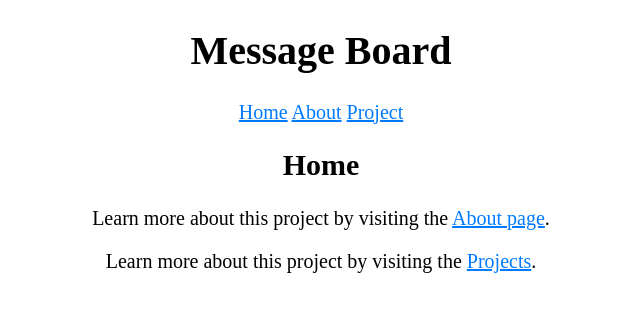
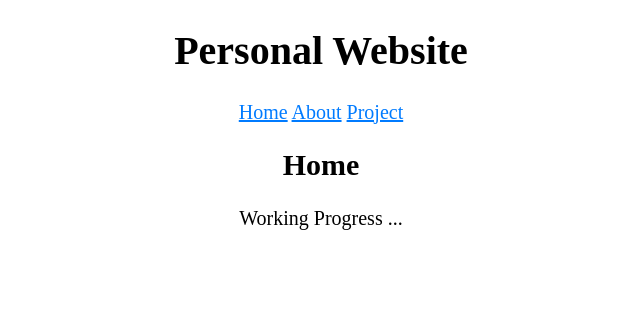
Before and after one commit to binhvu3/chatBot, a Flask app: page / in a window 1280 px wide. Shown: the top 312 px of the page, without its empty margins (319-959 px from the left). Run offline with Flask 3, Linux system fonts and the light colour scheme.

Commit message:
renaming and editing pages

```diff
--- a/website/templates/base.html
+++ b/website/templates/base.html
@@ -1,11 +1,11 @@
 <!DOCTYPE html>
 <html lang="en">
 <head>
-  <title>Message Board - {% block title %}{% endblock title %}</title>
+  <title>Personal Website- {% block title %}{% endblock title %}</title>
   <link rel="stylesheet" href="{{url_for('static', filename='styles.css')}}">
 </head>
 <body>
-<h1>Message Board</h1>
+<h1>Personal Website</h1>
 {% include("_navigation.html") %}
 <section>
   <header>
--- a/website/templates/pages/about.html
+++ b/website/templates/pages/about.html
@@ -5,6 +5,6 @@
 {% endblock header %}
 
 {% block content %}
-  <p>This is a message board for friendly messages.</p>
-  <p> Return to home page using <a href="{{url_for('pages.home')}}">Home Page</a></p>
+<p> This is a personal project show casing API integration and machine Learning!</p>
+  <p> Working Progress ... </p>
 {% endblock content %}
--- a/website/templates/pages/home.html
+++ b/website/templates/pages/home.html
@@ -5,10 +5,5 @@
 {% endblock header %}
 
 {% block content %}
-  <p>
-    Learn more about this project by visiting the <a href="{{ url_for('pages.about') }}">About page</a>.
-  </p>
-  <p>
-    Learn more about this project by visiting the <a href="{{ url_for('pages.projects') }}">Projects</a>.
-  </p>
+  <p> Working Progress ... </p>
 {% endblock content %}
--- a/website/templates/pages/projects.html
+++ b/website/templates/pages/projects.html
@@ -5,6 +5,5 @@
 {% endblock header %}
 
 {%block content%}
-  <p>This is the list of projects</p>
-  <p>Go back <a href="{{url_for('pages.home')}}">Home Page<\a></p>
+  <p> Working Progress ... </p>
 {%endblock content%}
```
